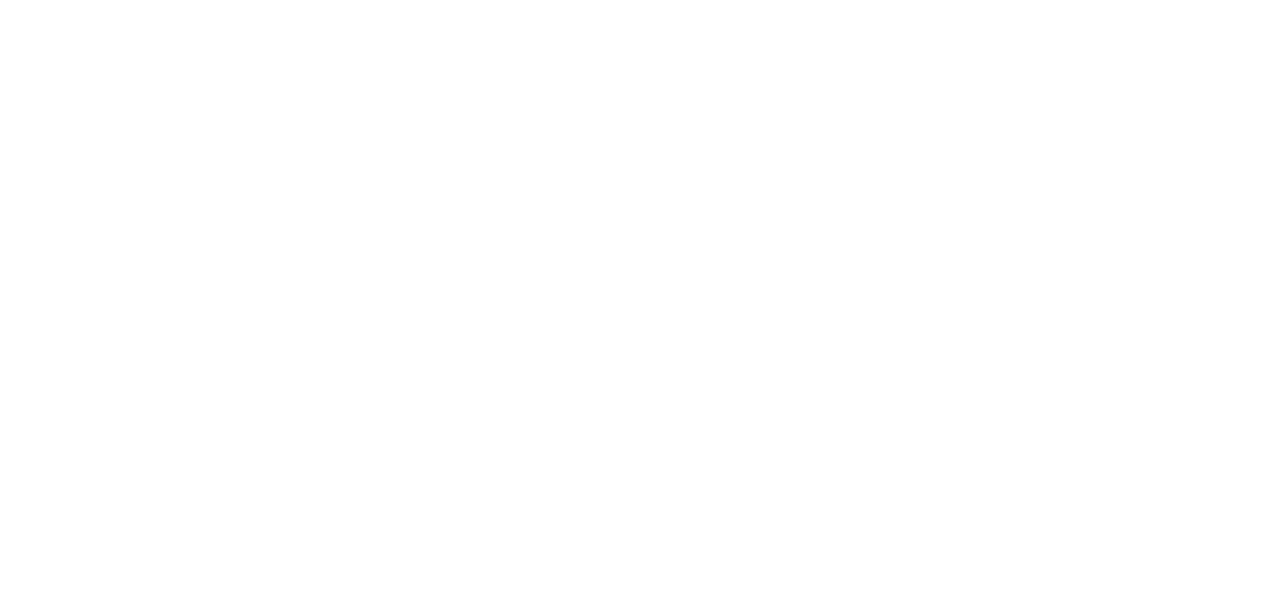
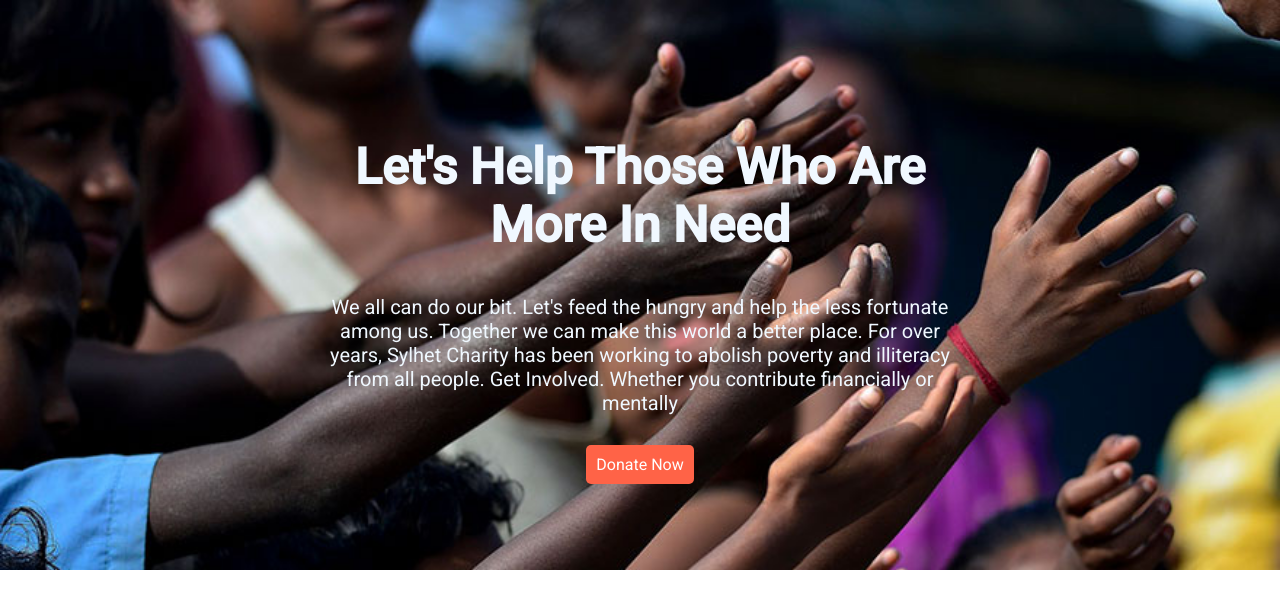
Before and after one commit to Miraz9907/assign, a plain HTML site: page index.html in a window 1280 px wide. Drawn offline with Linux system fonts and the light colour scheme.

Commit message:
top banner added

```diff
--- a/index.html
+++ b/index.html
@@ -1,17 +1,32 @@
 <!DOCTYPE html>
 <html lang="en">
-<head>
-    <meta charset="UTF-8">
-    <meta http-equiv="X-UA-Compatible" content="IE=edge">
-    <meta name="viewport" content="width=device-width, initial-scale=1.0">
+  <head>
+    <meta charset="UTF-8" />
+    <meta http-equiv="X-UA-Compatible" content="IE=edge" />
+    <meta name="viewport" content="width=device-width, initial-scale=1.0" />
     <title>Donate Today</title>
-    <link rel="preconnect" href="https://fonts.googleapis.com">
-<link rel="preconnect" href="https://fonts.gstatic.com" crossorigin>
-<link href="https://fonts.googleapis.com/css2?family=Roboto+Slab&display=swap" rel="stylesheet">
-<link rel="stylesheet" href="style.css">
+    <link rel="preconnect" href="https://fonts.googleapis.com" />
+    <link rel="preconnect" href="https://fonts.gstatic.com" crossorigin />
+    <link
+      href="https://fonts.googleapis.com/css2?family=Roboto:wght@400;500&display=swap"
+      rel="stylesheet"
+    />
+    <link rel="stylesheet" href="style.css" />
+  </head>
+  <body>
+    <section class="flex-container top-banner">
+        <div>
+            <h1>Let's Help Those Who Are <br> More In Need</h1>
+            <p class="paragraph">
+              We all can do our bit. Let's feed the hungry and help the less fortunate among us. Together we can make this world a better place. For over years, Sylhet Charity has been working to abolish poverty and illiteracy from all people. Get Involved. Whether you contribute financially or mentally
+            </p>
+            <a class="button" href="#">Donate Now</a>
 
-</head>
-<body>
+        </div>
+
+    </section>
+
+
 
 </body>
 </html>
--- a/style.css
+++ b/style.css
@@ -1,3 +1,38 @@
 body{
-    font-family: 'Roboto Slab', serif;
+    font-family: 'Roboto', sans-serif;
+    margin: 0;
 }
+
+.flex-container{
+    display: flex;
+    flex-direction: column;
+    justify-content: center;
+    text-align: center;
+
+}
+.top-banner{
+    height: 550px;
+    background-image: url("image/donation13.jpg");
+    background-repeat: no-repeat;
+    background-size: cover;
+    color: aliceblue;
+    padding: 10px 25%;
+}
+
+h1{
+    font-size: 50px;
+    text-align: center;
+}
+.paragraph{
+    font-size: 20px;
+    margin-bottom: 40px;
+}
+.button{
+    text-decoration: none;
+    color: white;
+    background-color: tomato;
+    padding: 10px;
+    border-radius: 5px;
+    margin: 10px;
+
+}
```
